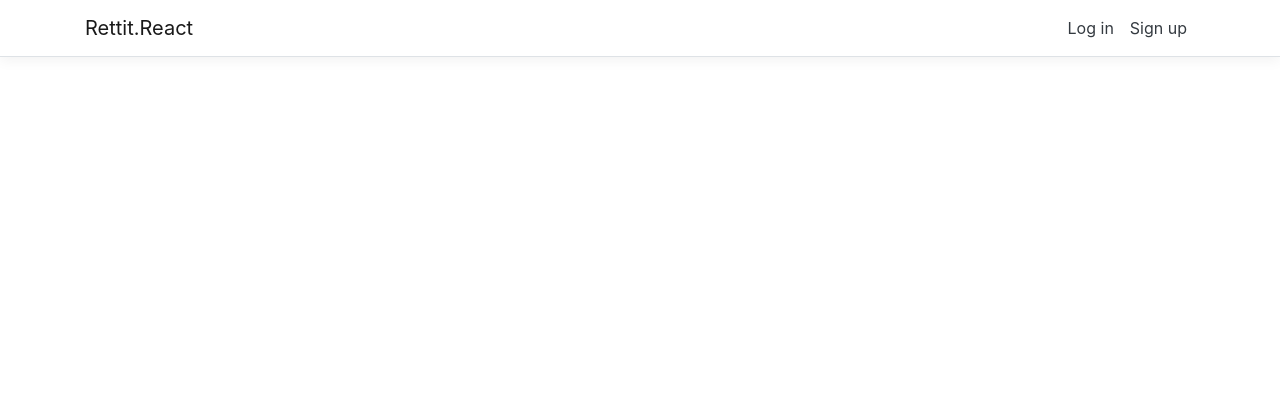
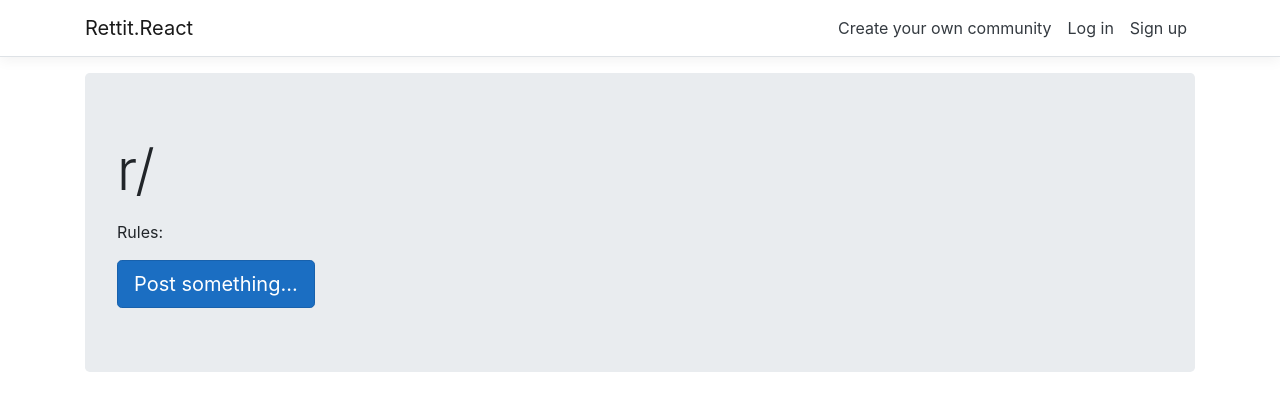
Before and after one commit to Matthijsvanspelde/Rettit.Frontend, a React (Create React App) app in the folder Rettit.React/ClientApp/: page /r/1 in a window 1280 px wide. Shown: the top 410 px of the page. Built offline with nearby package versions, Linux system fonts and the light colour scheme; no server answers.

Commit message:
Added  subforum pages

```diff
--- a/Rettit.React/ClientApp/src/App.js
+++ b/Rettit.React/ClientApp/src/App.js
@@ -4,6 +4,7 @@ import { Layout } from './components/Layout';
 import { Register } from './components/Register';
 import { Login } from './components/Login';
 import { CreateSubForum } from './components/CreateSubForum';
+import { SubForumGeneralInformation } from './components/SubForumGeneralInformation';
 import './custom.css'
 import './components/Form.css';
 
@@ -17,6 +18,7 @@ export default class App extends Component {
             <Route exact path='/register' component={Register} />
             <Route exact path='/login' component={Login} />
             <Route exact path='/Create' component={CreateSubForum} />
+            <Route exact path='/r/:id' component={SubForumGeneralInformation} />
       </Layout>
     );
   }
--- a/Rettit.React/ClientApp/src/components/CreateSubForum.js
+++ b/Rettit.React/ClientApp/src/components/CreateSubForum.js
@@ -48,10 +48,10 @@ export class CreateSubForum extends Component {
 		return (
 			<div className='wrapper'>
 				<div className='form-wrapper'>
-					<h4>Create a subforum</h4>
+					<h4>Create your own community</h4>
 					<form onSubmit={this.handleSubmit} noValidate >
 						<div className='form-group'>
-							<label htmlFor="name">Name</label>
+							<label htmlFor="name">Community name</label>
 							<input className="form-control" type='text' name='name' autoComplete='off' onChange={this.handleChange} noValidate />
 						</div>
 						<div className='form-group'>
--- a/Rettit.React/ClientApp/src/components/NavMenu.js
+++ b/Rettit.React/ClientApp/src/components/NavMenu.js
@@ -29,7 +29,10 @@ export class NavMenu extends Component {
             <NavbarBrand tag={Link} to="/">Rettit.React</NavbarBrand>
             <NavbarToggler onClick={this.toggleNavbar} className="mr-2" />
             <Collapse className="d-sm-inline-flex flex-sm-row-reverse" isOpen={!this.state.collapsed} navbar>
-              <ul className="navbar-nav flex-grow">
+            <ul className="navbar-nav flex-grow">
+                <NavItem>
+                    <NavLink tag={Link} className="text-dark" to="/create">Create your own community</NavLink>
+                </NavItem>
                 <NavItem>
                   <NavLink tag={Link} className="text-dark" to="/login">Log in</NavLink>
                 </NavItem>
--- /dev/null
+++ b/Rettit.React/ClientApp/src/components/SubForumGeneralInformation.js
@@ -0,0 +1,53 @@
+import React, { Component } from 'react';
+import axios from 'axios';
+
+export class SubForumGeneralInformation extends Component {
+    constructor(props) {
+        super(props);
+        this.state = {
+            name: null,
+            about: null,
+            rule1: null,
+            rule2: null,
+            rule3: null,
+        };
+    }
+
+    componentDidMount() {
+        const { match } = this.props
+        const id = match.params.id
+        axios.get('https://localhost:44365/api/SubForums/' + id)
+        .then(res => {
+            console.log(res);
+            console.log(res.data.name);
+            this.setState(
+                {
+                    name: res.data.name,
+                    about: res.data.about,
+                    rule1: res.data.rule1,
+                    rule2: res.data.rule2,
+                    rule3: res.data.rule3,
+                }
+            );
+        }).catch(err => {
+            console.log(err)
+        });
+    }
+
+    render()
+	{
+        return (
+        <div>
+        <div className="jumbotron">
+            <h1 className="display-4">r/{this.state.name}</h1>
+            <p className="lead">{this.state.about}</p>
+            <p>Rules:</p>
+            <p>{this.state.rule1}</p>
+            <p>{this.state.rule2}</p>
+            <p>{this.state.rule3}</p>
+            <a className="btn btn-primary btn-lg" href="#" role="button">Post something...</a>
+            </div>
+        </div>
+        )
+    }
+}
```
